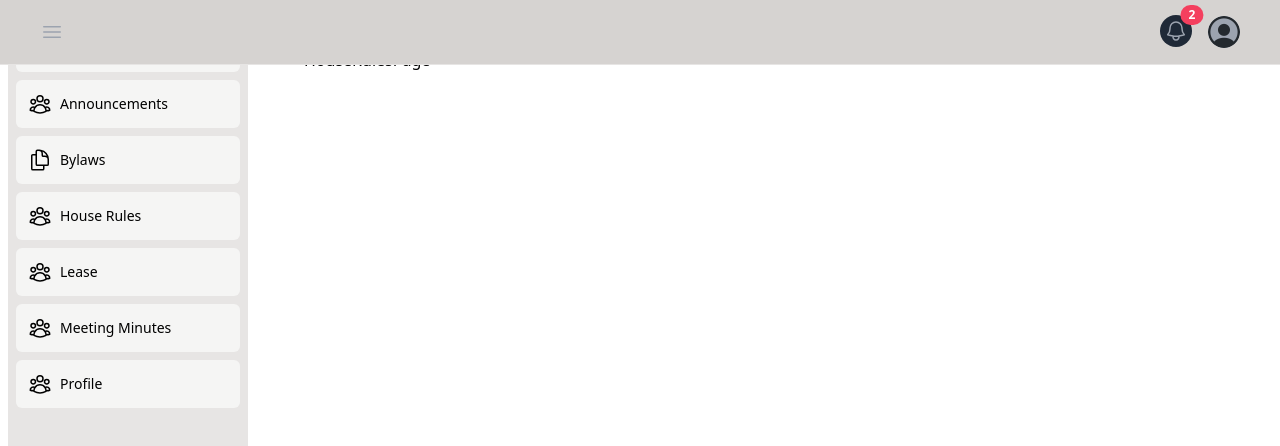
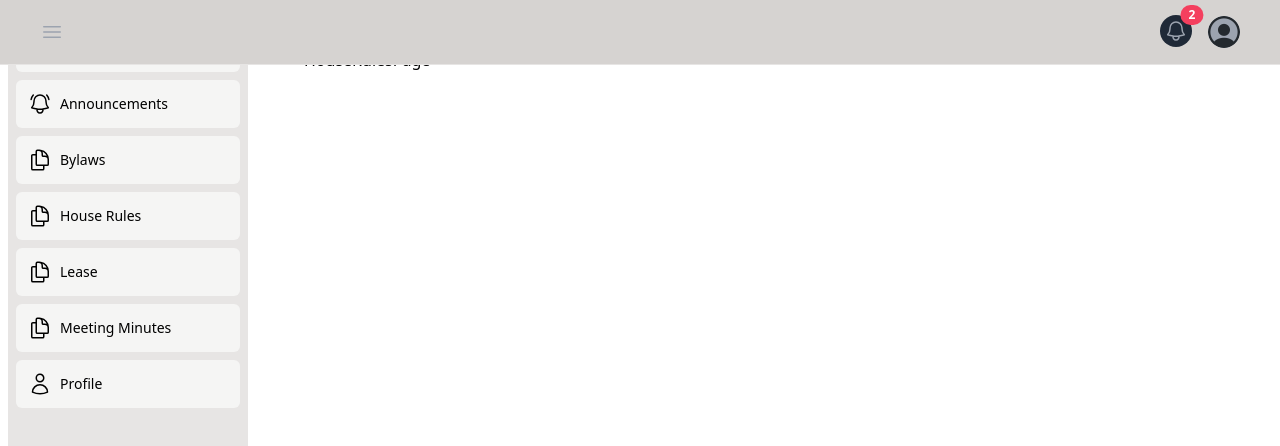
Before and after one commit to philmach2/coopconnect, a Next.js app: page /dashboard/houserules in a window 1280 px wide. Shown: the top 446 px of the page. Built offline with nearby package versions, Linux system fonts and the light colour scheme.

Commit message:
updated heroicons for NavLinks

```diff
--- a/src/components/NavLinks.jsx
+++ b/src/components/NavLinks.jsx
@@ -2,9 +2,10 @@
 
 import Link from "next/link";
 import {
-  UserGroupIcon,
+  BellAlertIcon,
   HomeIcon,
   DocumentDuplicateIcon,
+  UserIcon,
 } from "@heroicons/react/24/outline";
 import { usePathname } from "next/navigation";
 
@@ -13,22 +14,26 @@ const links = [
   {
     name: "Announcements",
     href: "/dashboard/announcements",
-    icon: UserGroupIcon,
+    icon: BellAlertIcon,
   },
   {
     name: "Bylaws",
     href: "/dashboard/bylaws",
     icon: DocumentDuplicateIcon,
   },
-  { name: "House Rules", href: "/dashboard/houserules", icon: UserGroupIcon },
-  { name: "Lease", href: "/dashboard/lease", icon: UserGroupIcon },
+  {
+    name: "House Rules",
+    href: "/dashboard/houserules",
+    icon: DocumentDuplicateIcon,
+  },
+  { name: "Lease", href: "/dashboard/lease", icon: DocumentDuplicateIcon },
   {
     name: "Meeting Minutes",
     href: "/dashboard/meetingminutes",
-    icon: UserGroupIcon,
+    icon: DocumentDuplicateIcon,
   },
 
-  { name: "Profile", href: "/dashboard/profile", icon: UserGroupIcon },
+  { name: "Profile", href: "/dashboard/profile", icon: UserIcon },
 ];
 
 const NavLinks = () => {
```
